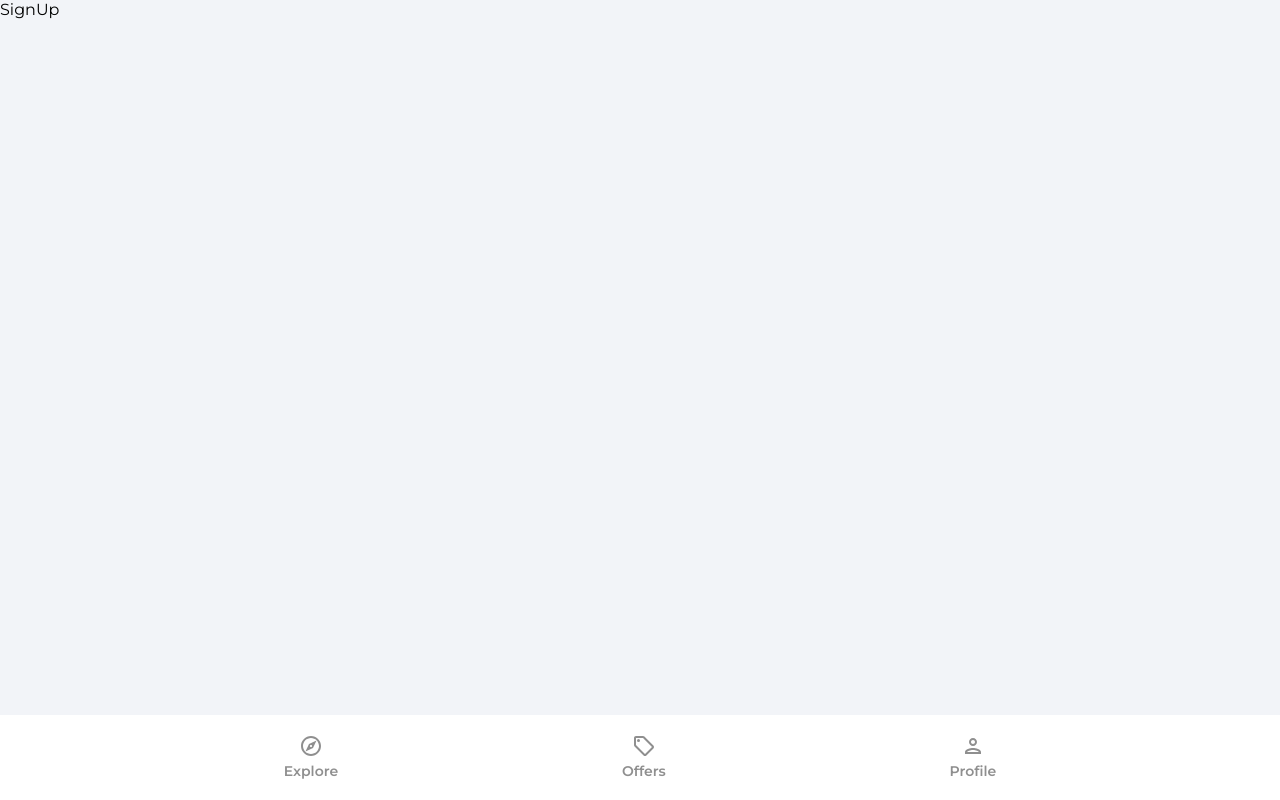
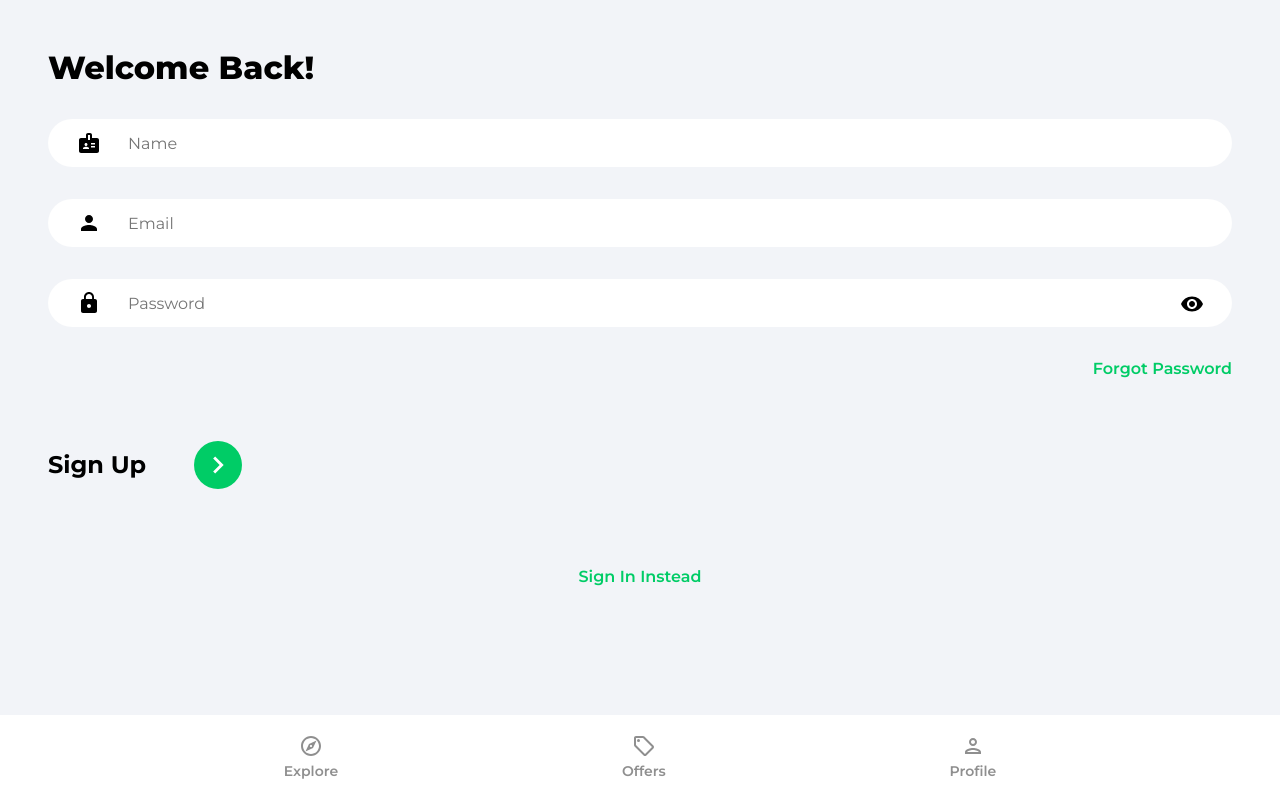
Before and after one commit to NatYarm/house-marketplace, a React (Create React App) app: page /sign-up in a window 1280 px wide. Built offline with nearby package versions, Linux system fonts and the light colour scheme.

Commit message:
Create SignIn and SignUp forms

```diff
--- a/src/pages/SignIn.jsx
+++ b/src/pages/SignIn.jsx
@@ -1,5 +1,77 @@
+import { useState } from 'react';
+import { Link, useNavigate } from 'react-router-dom';
+import { ReactComponent as ArrowRightIcon } from '../assets/svg/keyboardArrowRightIcon.svg';
+import visibilityIcon from '../assets/svg/visibilityIcon.svg';
+
 const SignIn = () => {
-  return <div>SignIn</div>;
+  const [showPassword, setShowPassword] = useState(false);
+  const [formData, setFormData] = useState({
+    email: '',
+    password: '',
+  });
+
+  const { email, password } = formData;
+
+  const navigate = useNavigate();
+
+  const onChange = (e) => {
+    setFormData((prevState) => ({
+      ...prevState,
+      [e.target.id]: e.target.value,
+    }));
+  };
+
+  return (
+    <>
+      <div className="pageContainer">
+        <header>
+          <p className="pageHeader">Welcome Back!</p>
+        </header>
+        <main>
+          <form>
+            <input
+              type="email"
+              className="emailInput"
+              placeholder="Email"
+              id="email"
+              value={email}
+              onChange={onChange}
+            />
+            <div className="passwordInputDiv">
+              <input
+                type={showPassword ? 'text' : 'password'}
+                className="passwordInput"
+                placeholder="Password"
+                id="password"
+                value={password}
+                onChange={onChange}
+              />
+              <img
+                src={visibilityIcon}
+                alt=""
+                className="showPassword"
+                onClick={() => setShowPassword((prevState) => !prevState)}
+              />
+            </div>
+
+            <Link to="/forgot-password" className="forgotPasswordLink">
+              Forgot Password
+            </Link>
+            <div className="signInBar">
+              <p className="signInText">Sign In</p>
+              <button className="signInButton">
+                <ArrowRightIcon fill="#fff" width="34px" height="34px" />
+              </button>
+            </div>
+          </form>
+          {/* Google OAuth */}
+          <Link to="/sign-up" className="registerLink">
+            Sign Up Instead
+          </Link>
+        </main>
+      </div>
+    </>
+  );
 };
 
 export default SignIn;
--- a/src/pages/SignUp.jsx
+++ b/src/pages/SignUp.jsx
@@ -1,5 +1,86 @@
+import { useState } from 'react';
+import { Link, useNavigate } from 'react-router-dom';
+import { ReactComponent as ArrowRightIcon } from '../assets/svg/keyboardArrowRightIcon.svg';
+import visibilityIcon from '../assets/svg/visibilityIcon.svg';
+
 const SignUp = () => {
-  return <div>SignUp</div>;
+  const [showPassword, setShowPassword] = useState(false);
+  const [formData, setFormData] = useState({
+    name: '',
+    email: '',
+    password: '',
+  });
+
+  const { name, email, password } = formData;
+
+  const navigate = useNavigate();
+
+  const onChange = (e) => {
+    setFormData((prevState) => ({
+      ...prevState,
+      [e.target.id]: e.target.value,
+    }));
+  };
+
+  return (
+    <>
+      <div className="pageContainer">
+        <header>
+          <p className="pageHeader">Welcome Back!</p>
+        </header>
+        <main>
+          <form>
+            <input
+              type="text"
+              className="nameInput"
+              placeholder="Name"
+              id="name"
+              value={name}
+              onChange={onChange}
+            />
+            <input
+              type="email"
+              className="emailInput"
+              placeholder="Email"
+              id="email"
+              value={email}
+              onChange={onChange}
+            />
+            <div className="passwordInputDiv">
+              <input
+                type={showPassword ? 'text' : 'password'}
+                className="passwordInput"
+                placeholder="Password"
+                id="password"
+                value={password}
+                onChange={onChange}
+              />
+              <img
+                src={visibilityIcon}
+                alt=""
+                className="showPassword"
+                onClick={() => setShowPassword((prevState) => !prevState)}
+              />
+            </div>
+
+            <Link to="/forgot-password" className="forgotPasswordLink">
+              Forgot Password
+            </Link>
+            <div className="signUpBar">
+              <p className="signUpText">Sign Up</p>
+              <button className="signInButton">
+                <ArrowRightIcon fill="#fff" width="34px" height="34px" />
+              </button>
+            </div>
+          </form>
+          {/* Google OAuth */}
+          <Link to="/sign-in" className="registerLink">
+            Sign In Instead
+          </Link>
+        </main>
+      </div>
+    </>
+  );
 };
 
 export default SignUp;
```
